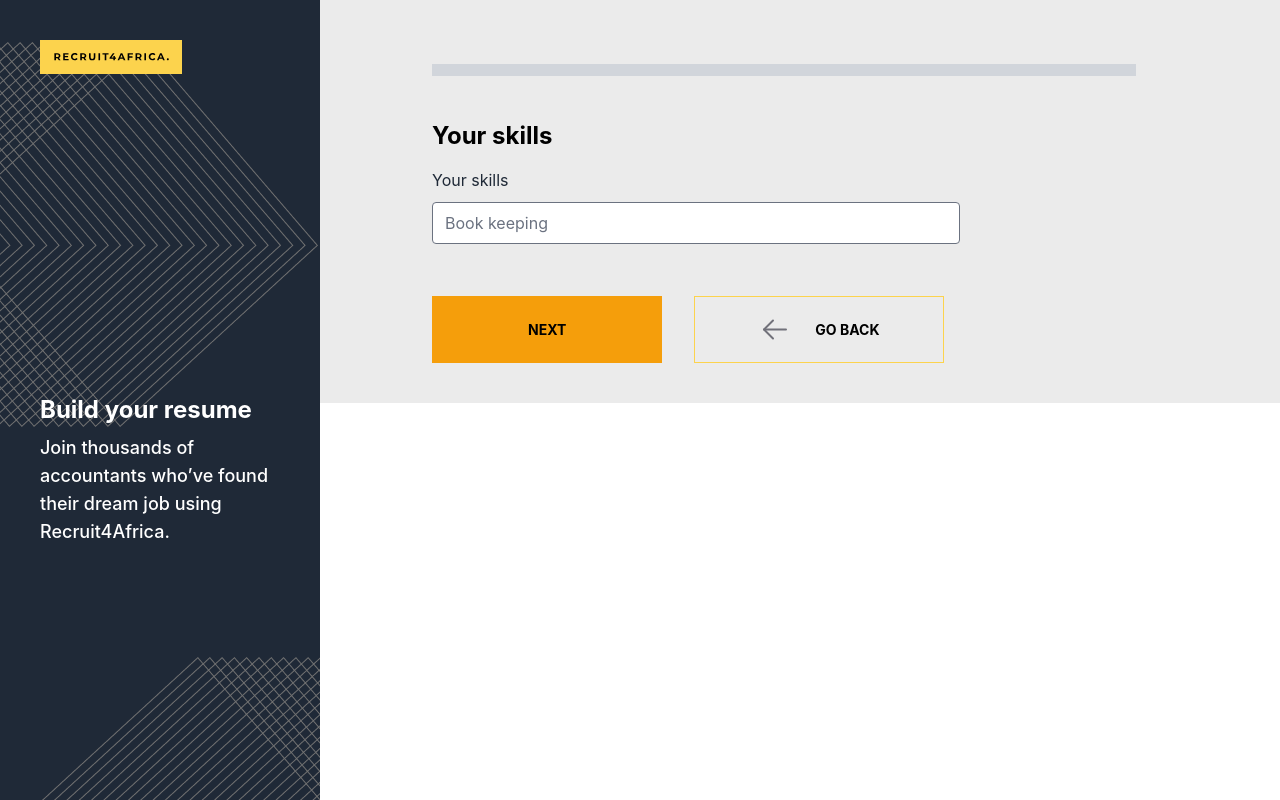
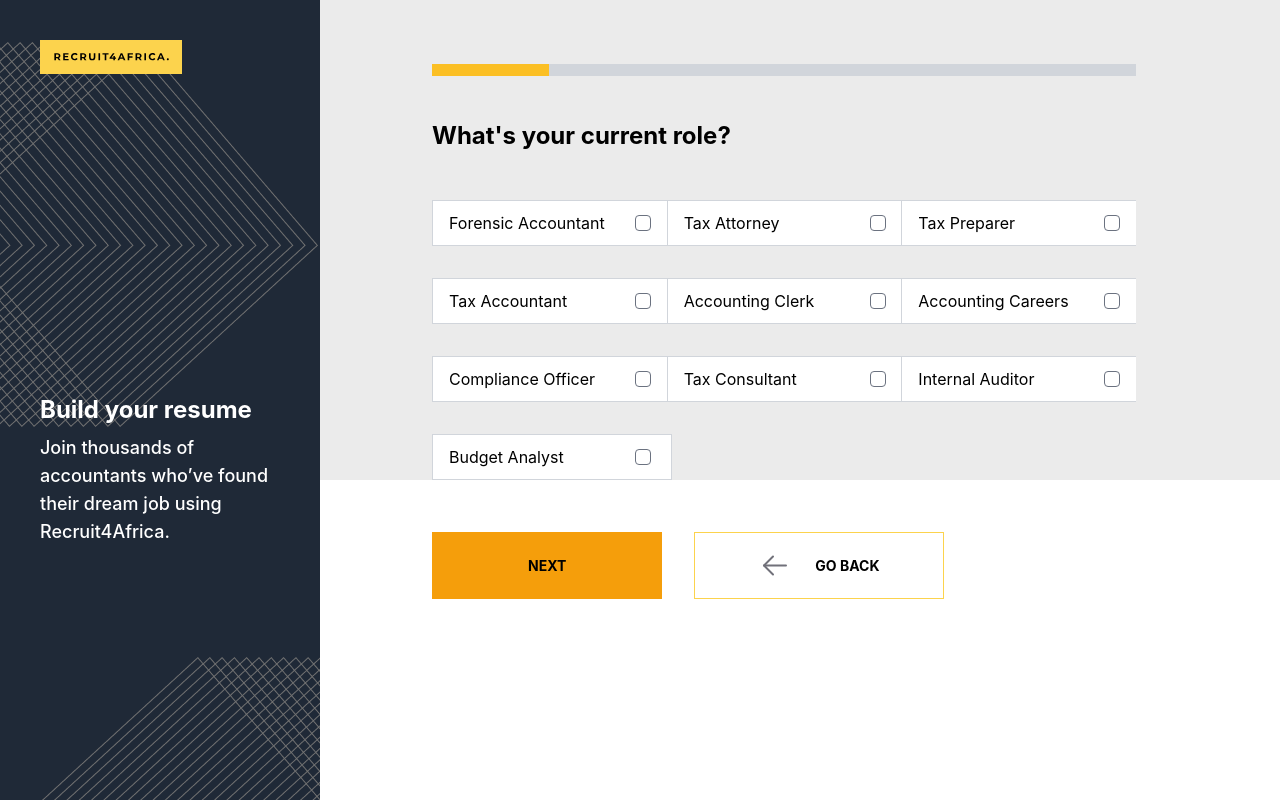
Before and after one commit to luigimorel/recruit-africa, a React (Create React App) app: page /profile-candidate in a window 1280 px wide. Built offline with nearby package versions, Linux system fonts and the light colour scheme; what @tailwindcss/typography would draw is missing.

Commit message:
Add steps components

```diff
--- a/src/pages/accounts/candidates/CandidateProfile.jsx
+++ b/src/pages/accounts/candidates/CandidateProfile.jsx
@@ -1,4 +1,4 @@
-import React from "react";
+import React, { useState } from "react";
 import { Link } from "react-router-dom";
 
 // Assets
@@ -6,9 +6,18 @@ import { ReactComponent as Logo } from "./../../../assets/Logo.svg";
 import { ReactComponent as ArrowLeft } from "./../../../assets/accounts/ArrowLeft.svg";
 
 //Components
+import StepOne from "./steps/StepOne";
+import StepTwo from "./steps/StepTwo";
+import StepThree from "./steps/StepThree";
+import StepFour from "./steps/StepFour";
 import StepFive from "./steps/StepFive";
 
 const CandidateProfile = () => {
+  const [step, setStep] = useState(1);
+
+  const nextStep = () => setStep((x) => (x <= 4 ? x + 1 : x));
+  const prevStep = () => setStep((x) => (x > 1 ? x - 1 : x));
+
   return (
     <div className="flex sm:flex-row ">
       <div className=" bg-gray-800 fixed">
@@ -28,21 +37,35 @@ const CandidateProfile = () => {
         </div>
       </div>
 
-      <div className=" ml-28 mr-36  w-full relative pl-80 min-h-full">
+      <div className=" ml-28 mr-36  w-full h-full min-h-full   pl-80 ">
         <div className=" mt-16">
-          <div className=" h-3  bg-gray-300 mb-11">
-            {/* Add progress bar here */}
+          <div className=" h-3  bg-gray-300 mb-11 flex items-center">
+            {/* Progress bar at the top of the heading */}
+            {step && (
+              <div className={`bg-yellow-400 w-${step * 2}/12 h-3`}></div>
+            )}
           </div>
 
-          <form action="" method="post">
-            <StepFive />
+          <form action="" method="post" className=" overflow-y-scroll h-1/2">
+            {step === 1 && <StepOne />}
+            {step === 2 && <StepTwo />}
+            {step === 3 && <StepThree />}
+            {step === 4 && <StepFour />}
+            {step === 5 && <StepFive />}
           </form>
-          <div className="flex flex-row mt-9 pb-10">
-            <button className=" bg-yellow-500 uppercase mt-4 py-4 px-24 font-bold text-sm">
+
+          <div className="flex flex-row mt-9 pb-10 absolute">
+            <button
+              onClick={nextStep}
+              className=" bg-yellow-500 uppercase mt-4 py-4 px-24 font-bold text-sm"
+            >
               NEXT
             </button>
 
-            <button className="  border ml-8 border-yellow-300 flex flex-row items-center justify-between uppercase mt-4 py-4 px-16 font-bold text-sm">
+            <button
+              onClick={prevStep}
+              className="  border ml-8 border-yellow-300 flex flex-row items-center justify-between uppercase mt-4 py-4 px-16 font-bold text-sm"
+            >
               <ArrowLeft className="mr-6" />
 
               <span className="uppercase">GO BACK</span>
```
